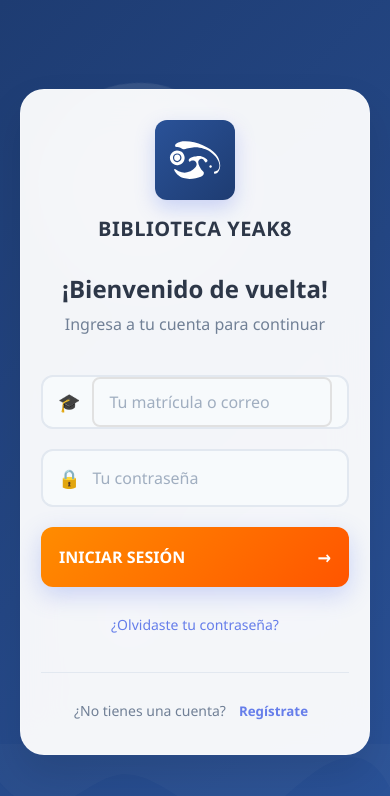
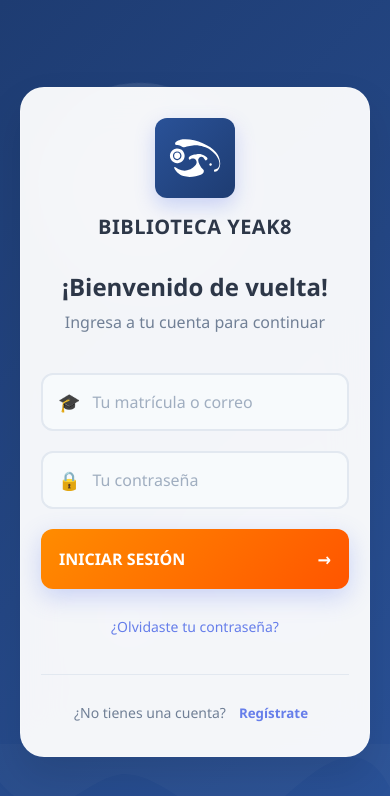
Before and after one commit to Yomyom25/biblioteca-yeak8, a React (Create React App) app: page / in a window 390 px wide. Shown: the top 796 px of the page. Built offline with nearby package versions, Linux system fonts and the light colour scheme.

Commit message:
bug de estilos en el componente de LoginRegister Solucionados

```diff
--- a/src/estilos/LoginRegister.css
+++ b/src/estilos/LoginRegister.css
@@ -1,4 +1,4 @@
-/* LoginRegister.css */
+/* LoginRegister.css*/
 * {
   margin: 0;
   padding: 0;
@@ -21,12 +21,7 @@ body {
   overflow: hidden;
 }
 
-/* Fondo para Login */
-.auth-container.login-mode {
-  background: linear-gradient(135deg, #1e3c72 0%, #2a5298 100%);
-}
-
-/* Fondo para Registro */
+.auth-container.login-mode,
 .auth-container.register-mode {
   background: linear-gradient(135deg, #1e3c72 0%, #2a5298 100%);
 }
@@ -47,8 +42,7 @@ body {
   animation: float 6s ease-in-out infinite;
 }
 
-.circle-1 {
-  width: 200px;
+.circle-1 { width: 200px;
   height: 200px;
   top: 10%;
   left: 10%;
@@ -124,12 +118,8 @@ body {
   box-shadow: 0 8px 20px rgba(102, 126, 234, 0.3);
 }
 
-.register-mode .logo {
-  background: linear-gradient(135deg, #2a5298, #1e3c72);
-}
-
 .logo-svg {
-  width: 100px;
+  width:100px;
   height: 100px;
   color: white;
 }
@@ -138,10 +128,8 @@ body {
   color: #2d3748;
   font-size: 24px;
   font-weight: 700;
-  letter-spacing: 0.5px;
-}
+  letter-spacing: 0.5px; }
 
-/* Estilos específicos para LOGIN */
 .login-welcome h2 {
   color: #2d3748;
   font-size: 28px;
@@ -154,7 +142,6 @@ body {
   font-size: 16px;
 }
 
-/* Estilos específicos para REGISTRO */
 .register-title h2 {
   color: #2a5298;
   font-size: 20px;
@@ -169,13 +156,13 @@ body {
   font-size: 14px;
 }
 
-/* Inputs de LOGIN mejorados */
-.input-group {
+/* === ESTILOS UNIFICADOS PARA TODOS LOS INPUTS === */
+.input-group, .form-section, .recovery-input {
   position: relative;
   margin-bottom: 20px;
 }
 
-.login-input {
+.login-input, .recovery-input {
   display: flex;
   align-items: center;
   background: #f7fafc;
@@ -183,9 +170,10 @@ body {
   border-radius: 12px;
   padding: 0 15px;
   transition: all 0.3s;
+  min-height: 56px;
 }
 
-.login-input:focus-within {
+.login-input:focus-within, .recovery-input:focus-within {
   border-color: #667eea;
   background: white;
   box-shadow: 0 0 0 3px rgba(102, 126, 234, 0.1);
@@ -196,9 +184,10 @@ body {
   font-size: 18px;
   margin-right: 12px;
   color: #a0aec0;
+  flex-shrink: 0;
 }
 
-.login-input input {
+.login-input input, .recovery-input input {
   flex: 1;
   border: none;
   background: none;
@@ -206,19 +195,50 @@ body {
   font-size: 16px;
   outline: none;
   color: #2d3748;
+  width: 100%;
 }
 
-.login-input input::placeholder {
+.login-input input::placeholder, .recovery-input input::placeholder {
   color: #a0aec0;
 }
 
-.login-input.error {
+.login-input.error, .recovery-input.error {
   border-color: #fc8181;
   background: rgba(252, 129, 129, 0.02);
 }
 
-/* Botón de LOGIN mejorado */
-.btn-login {
+/* Estilos de REGISTRO */
+.form-section input {
+  width: 100%;
+  padding: 15px;
+  border: 2px solid #e2e8f0;
+  border-radius: 12px;
+  font-size: 16px;
+  transition: all 0.3s;
+  background: #f7fafc;
+  color: #2d3748;
+  outline: none;
+  min-height: 56px;
+}
+
+.form-section input:focus {
+  border-color: #2a5298;
+  background: white;
+  box-shadow: 0 0 0 3px rgba(42, 82, 152, 0.1);
+  transform: translateY(-2px);
+}
+
+.form-section input.error {
+  border-color: #fc8181;
+  background: rgba(252, 129, 129, 0.02);
+}
+
+.form-section input::placeholder {
+  color: #a0aec0;
+}
+
+/* Botones */
+.btn-login, .btn-recovery {
   width: 100%;
   background: linear-gradient(135deg, #ff8c00 0%, #ff5500 100%);
   color: white;
@@ -236,7 +256,7 @@ body {
   box-shadow: 0 8px 25px rgba(102, 126, 234, 0.3);
 }
 
-.btn-login:hover {
+.btn-login:hover, .btn-recovery:hover {
   transform: translateY(-3px);
   box-shadow: 0 12px 30px rgba(102, 126, 234, 0.4);
 }
@@ -246,72 +266,8 @@ body {
   transition: transform 0.3s;
 }
 
-.btn-login:hover .btn-arrow {
+.btn-login:hover .btn-arrow, .btn-recovery:hover .btn-arrow {
   transform: translateX(4px);
-}
-
-/* Opciones de login */
-.login-options {
-  text-align: center;
-  margin-top: 20px;
-}
-
-.recover-btn {
-  background: none;
-  border: none;
-  color: #667eea;
-  font-size: 14px;
-  cursor: pointer;
-  transition: all 0.3s;
-  padding: 8px 16px;
-  border-radius: 8px;
-}
-
-.recover-btn:hover {
-  background: rgba(102, 126, 234, 0.1);
-  color: #5a67d8;
-}
-
-/* Estilos de REGISTRO (mantenemos los anteriores) */
-.form-section {
-  margin-bottom: 20px;
-}
-
-.section-label {
-  font-weight: 600;
-  color: #2d3748;
-  font-size: 14px;
-  margin-bottom: 8px;
-  display: block;
-}
-
-.requirement {
-  font-weight: 400;
-  color: #718096;
-  font-size: 12px;
-  margin-left: 8px;
-}
-
-.form-section input {
-  width: 100%;
-  padding: 15px;
-  border: 2px solid #e2e8f0;
-  border-radius: 10px;
-  font-size: 16px;
-  transition: all 0.3s;
-  background: #f7fafc;
-}
-
-.form-section input:focus {
-  outline: none;
-  border-color: #2a5298;
-  background: white;
-  box-shadow: 0 0 0 3px rgba(42, 82, 152, 0.1);
-}
-
-.form-section input.error {
-  border-color: #fc8181;
-  background: rgba(252, 129, 129, 0.02);
 }
 
 .btn-register {
@@ -336,7 +292,146 @@ body {
   box-shadow: 0 12px 30px rgba(42, 82, 152, 0.4);
 }
 
-/* Alertas */
+.btn-recovery:disabled {
+  opacity: 0.7;
+  cursor: not-allowed;
+  transform: none;
+  box-shadow: 0 4px 15px rgba(102, 126, 234, 0.2);
+}
+
+/* Opciones de login */
+.login-options {
+  text-align: center;
+  margin-top: 20px;
+}
+
+.recover-btn, .back-btn {
+  background: none;
+  border: none;
+  color: #667eea;
+  font-size: 14px;
+  cursor: pointer;
+  transition: all 0.3s;
+  padding: 8px 16px;
+  border-radius: 8px;
+}
+
+.recover-btn:hover, .back-btn:hover {
+  background: rgba(102, 126, 234, 0.1);
+  color: #5a67d8;
+}
+
+.section-label {
+  font-weight: 600;
+  color: #2d3748;
+  font-size: 14px;
+  margin-bottom: 8px;
+  display: block;
+}
+
+.requirement {
+  font-weight: 400;
+  color: #718096;
+  font-size: 12px;
+  margin-left: 8px;
+}
+
+/* Recuperación */
+.recovery-container {
+  min-height: 100vh;
+  display: flex;
+  align-items: center;
+  justify-content: center;
+  padding: 20px;
+  background: linear-gradient(135deg, #1e3c72 0%, #2a5298 100%);
+}
+
+.recovery-card {
+  background: white;
+  border-radius: 15px;
+  box-shadow: 0 10px 30px rgba(0, 0, 0, 0.3);
+  padding: 40px;
+  width: 100%;
+  max-width: 450px;
+}
+
+.recovery-header {
+  text-align: center;
+  margin-bottom: 30px;
+}
+
+.recovery-title {
+  text-align: center;
+  margin-bottom: 25px;
+}
+
+.recovery-title h2 {
+  color: #2a5298;
+  font-size: 24px;
+  font-weight: 700;
+  margin-bottom: 10px;
+}
+
+.recovery-title p {
+  color: #666;
+  font-size: 14px;
+}
+
+.recovery-form {
+  display: flex;
+  flex-direction: column;
+  gap: 20px;
+}
+
+.btn-back {
+  width: 100%;
+  background: linear-gradient(135deg, #2a5298 0%, #1e3c72 100%);
+  color: white;
+  border: none;
+  border-radius: 10px;
+  padding: 15px;
+  font-size: 16px;
+  font-weight: 600;
+  cursor: pointer;
+  transition: all 0.3s;
+  margin-top: 15px;
+}
+
+.btn-back:hover {
+  transform: translateY(-2px);
+  box-shadow: 0 8px 20px rgba(42, 82, 152, 0.3);
+}
+
+.recovery-options {
+  text-align: center;
+  margin-top: 20px;
+}
+
+.success-message {
+  text-align: center;
+  padding: 20px 0;
+}
+
+.success-icon {
+  font-size: 50px;
+  margin-bottom: 20px;
+  color: #48bb78;
+}
+
+.success-message h2 {
+  color: #2a5298;
+  font-size: 22px;
+  font-weight: 700;
+  margin-bottom: 15px;
+}
+
+.success-message p {
+  color: #666;
+  font-size: 14px;
+  margin-bottom: 25px;
+}
+
+/* Alertas y mensajes */
 .alert {
   padding: 15px;
   border-radius: 10px;
@@ -390,10 +485,7 @@ body {
   border-top: 1px solid #e2e8f0;
 }
 
-.toggle-section p {
-  color: #718096;
-  font-size: 14px;
-}
+.toggle-section p { color: #718096; font-size: 14px; }
 
 .toggle-btn {
   background: none;
@@ -412,221 +504,80 @@ body {
   color: #5a67d8;
 }
 
-.register-mode .toggle-btn {
-  color: #2a5298;
-}
-
-.register-mode .toggle-btn:hover {
-  background: rgba(42, 82, 152, 0.1);
-}
-/* === NUEVOS ESTILOS PARA RECUPERACIÓN === */
-
-.recovery-container {
-  min-height: 100vh;
-  display: flex;
-  align-items: center;
-  justify-content: center;
-  padding: 20px;
-  background: linear-gradient(135deg, #1e3c72 0%, #2a5298 100%);
-}
-
-.recovery-card {
-  background: white;
-  border-radius: 15px;
-  box-shadow: 0 10px 30px rgba(0, 0, 0, 0.3);
-  padding: 40px;
-  width: 100%;
-  max-width: 450px;
-}
-
-.recovery-header {
-  text-align: center;
-  margin-bottom: 30px;
-}
-
-.recovery-title {
-  text-align: center;
-  margin-bottom: 25px;
-}
-
-.recovery-title h2 {
-  color: #2a5298;
-  font-size: 24px;
-  font-weight: 700;
-  margin-bottom: 10px;
-}
-
-.recovery-title p {
-  color: #666;
-  font-size: 14px;
-}
-
-.recovery-form {
-  display: flex;
-  flex-direction: column;
-  gap: 20px;
-}
-
-/* === ESTILOS MODIFICADOS PARA EL CAMPO DE CORREO === */
-.recovery-input {
-  display: flex;
-  align-items: center;
-  background: #f8f9fa;
-  border: 2px solid #e0e0e0;
-  border-radius: 8px;
-  padding: 0 15px;
-  position: relative;
-  min-height: 50px;
-}
-
-.recovery-input.error {
-  border-color: #ff0000;
-}
-
-/* Estilos específicos para el input de correo */
-.recovery-input input {
-  width: 100%;
-  border: none;
-  background: transparent;
-  padding: 12px 0;
-  font-size: 16px;
-  outline: none;
-
-  /* Solución para texto largo */
-  min-width: 0;
-  overflow: hidden;
-  text-overflow: ellipsis;
-  white-space: nowrap;
-  padding-left: 30px; /* Espacio para el ícono */
-}
-
-/* Ícono del correo */
-.recovery-input .input-icon {
-  position: absolute;
-  left: 15px;
-  font-size: 18px;
-  color: #666;
-}
-
-/* Para correos extremadamente largos */
-.recovery-input input:focus {
-  background: transparent;
-}
-
-.recovery-input input::placeholder {
-  color: #999;
-  font-size: 14px;
-}
-
-/* Estilo cuando el correo es muy largo */
-.recovery-input input[value*="@"] {
-  font-size: 15px; /* Un poco más pequeño para correos largos */
-  letter-spacing: -0.1px;
-}
-
-.btn-recovery {
-  width: 100%;
-  background: linear-gradient(135deg, #ff8c00 0%, #ff5500 100%);
-  color: white;
-  border: none;
-  border-radius: 8px;
-  padding: 15px;
-  font-size: 16px;
-  font-weight: 700;
-  cursor: pointer;
-  margin-top: 10px;
-}
-
-.btn-recovery:disabled {
-  opacity: 0.7;
-  cursor: not-allowed;
-}
-
-.btn-back {
-  width: 100%;
-  background: linear-gradient(135deg, #2a5298 0%, #1e3c72 100%);
-  color: white;
-  border: none;
-  border-radius: 8px;
-  padding: 12px;
-  font-size: 16px;
-  font-weight: 600;
-  cursor: pointer;
-  margin-top: 20px;
-}
-
-.recovery-options {
-  text-align: center;
-  margin-top: 20px;
-}
-
-.back-btn {
-  background: none;
-  border: none;
-  color: #2a5298;
-  font-size: 14px;
-  cursor: pointer;
-  text-decoration: underline;
-}
-
-.success-message {
-  text-align: center;
-  padding: 20px 0;
-}
-
-.success-icon {
-  font-size: 50px;
-  margin-bottom: 20px;
-}
-
-.success-message h2 {
-  color: #2a5298;
-  font-size: 22px;
-  font-weight: 700;
-  margin-bottom: 15px;
-}
-
-.success-message p {
-  color: #666;
-  font-size: 14px;
-  margin-bottom: 25px;
-}
-
-/* Mensaje de error */
-.error-message {
-  color: #ff0000;
-  font-size: 14px;
-  margin-top: 5px;
-  padding-left: 5px;
-}
+.register-mode .toggle-btn { color: #2a5298; }
+.register-mode .toggle-btn:hover { background: rgba(42, 82, 152, 0.1); }
 
 @keyframes slideIn {
-  from {
-    opacity: 0;
-    transform: translateY(-10px);
-  }
-  to {
-    opacity: 1;
-    transform: translateY(0);
-  }
+  from { opacity: 0; transform: translateY(-10px); }
+  to { opacity: 1; transform: translateY(0); }
 }
 
 /* Responsive */
 @media (max-width: 480px) {
-  .auth-card {
-    padding: 30px 20px;
-  }
+  .auth-card, .recovery-card { padding: 30px 20px; }
+  .logo-title { flex-direction: column; text-align: center; }
+  .main-title { font-size: 20px; }
+  .login-welcome h2 { font-size: 24px; }
+}
 
-  .logo-title {
-    flex-direction: column;
-    text-align: center;
-  }
+/* RESET ESPECÍFICO PARA TODOS LOS INPUTS*/
+.auth-card input[type="text"],
+.auth-card input[type="email"],
+.auth-card input[type="password"],
+.recovery-card input[type="text"],
+.recovery-card input[type="email"] {
+  all: unset !important;
+  width: 100% !important;
+  padding: 16px 0 !important;
+  font-size: 16px !important;
+  color: #2d3748 !important;
+  background: none !important;
+  border: none !important;
+  outline: none !important;
+  box-shadow: none !important;
+  box-sizing: border-box !important;
+  font-family: 'Segoe UI', Tahoma, Geneva, Verdana, sans-serif !important;
+}
 
-  .main-title {
-    font-size: 20px;
-  }
+/* Placeholders consistentes */
+.auth-card input::placeholder,
+.recovery-card input::placeholder {
+  color: #a0aec0 !important;
+  opacity: 1 !important;
+}
 
-  .login-welcome h2 {
-    font-size: 24px;
-  }
+/* Contenedores de inputs - estilos forzados */
+.login-input,
+.recovery-input {
+  display: flex !important;
+  align-items: center !important;
+  background: #f7fafc !important;
+  border: 2px solid #e2e8f0 !important;
+  border-radius: 12px !important;
+  padding: 0 15px !important;
+  min-height: 56px !important;
+  width: 100% !important;
+  transition: all 0.3s !important;
 }
+
+.login-input:focus-within,
+.recovery-input:focus-within {
+  border-color: #667eea !important;
+  background: white !important;
+  box-shadow: 0 0 0 3px rgba(102, 126, 234, 0.1) !important;
+  transform: translateY(-2px) !important;
+}
+
+.login-input.error,
+.recovery-input.error {
+  border-color: #fc8181 !important;
+  background: rgba(252, 129, 129, 0.02) !important;
+}
+
+/* Íconos */
+.input-icon {
+  font-size: 18px !important;
+  margin-right: 12px !important;
+  color: #a0aec0 !important;
+  flex-shrink: 0 !important;
+}
```
